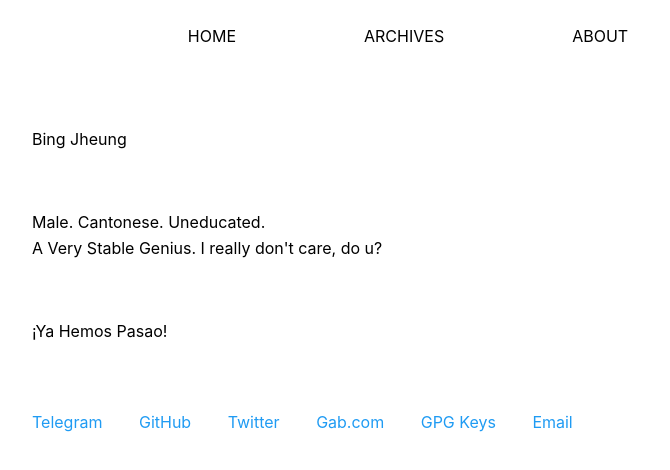
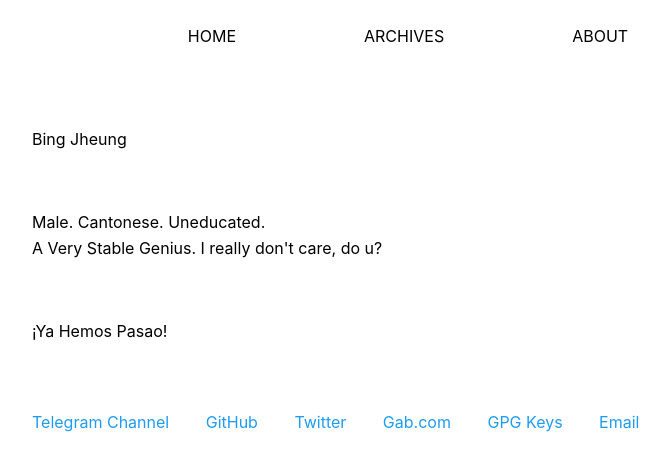
Before and after one commit to bingzheung/ososo, a plain HTML site: page about/index.html in a window 1280 px wide. Shown: the whole page, without its empty margins (232-902 px from the left). Drawn offline with Linux system fonts and the light colour scheme.

Commit message:
Update About page

```diff
--- a/about/index.html
+++ b/about/index.html
@@ -39,7 +39,7 @@
                 </p>
         </div>
         <div class="padding-top  higher-line">
-                <a class="padding-right" href="https://t.me/ok200">Telegram</a>
+                <a class="padding-right" href="https://t.me/tuibu">Telegram Channel</a>
                 <a class="padding-right" href="https://github.com/ososoio">GitHub</a>
                 <a class="padding-right" href="https://twitter.com/ososoio">Twitter</a>
                 <a class="padding-right" href="https://gab.com/ok200">Gab.com</a>
```
